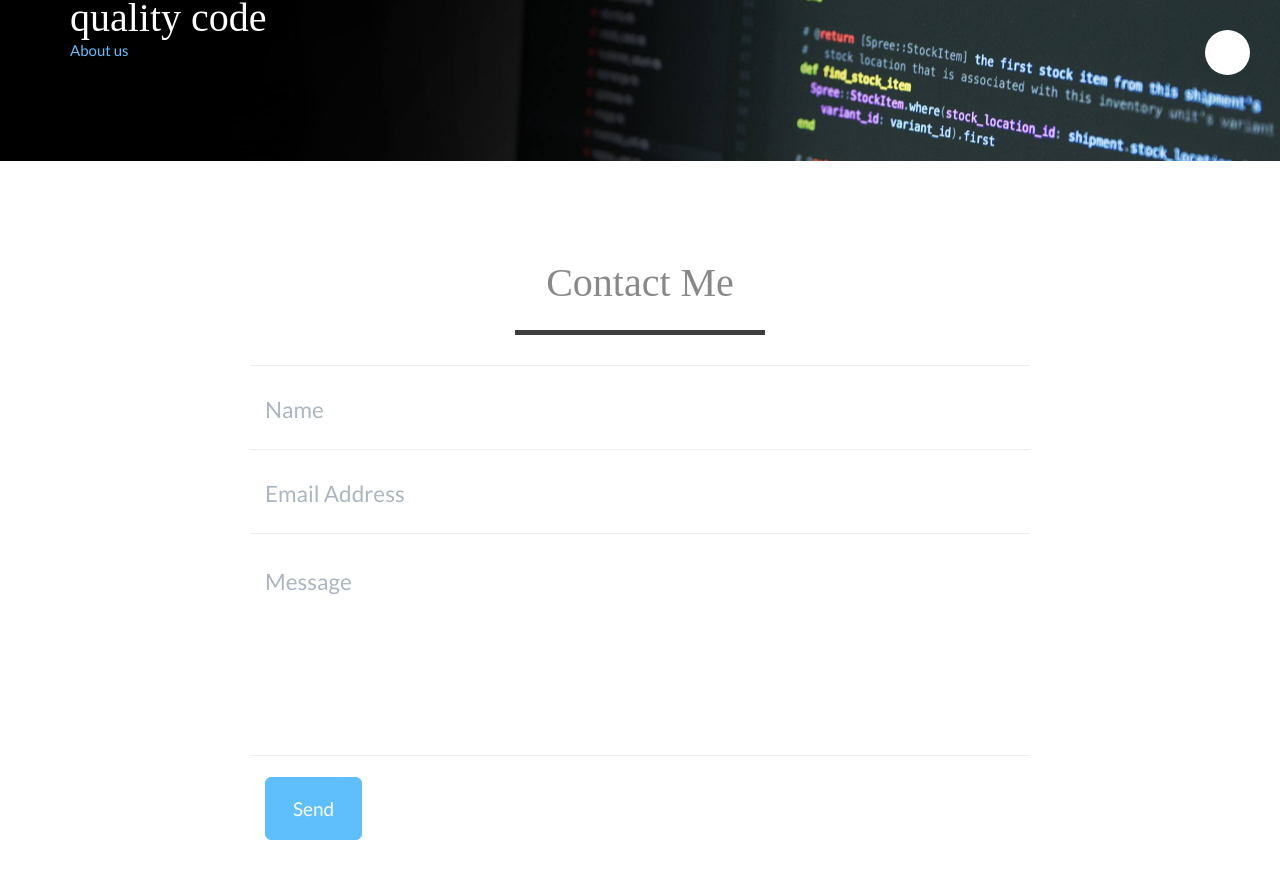
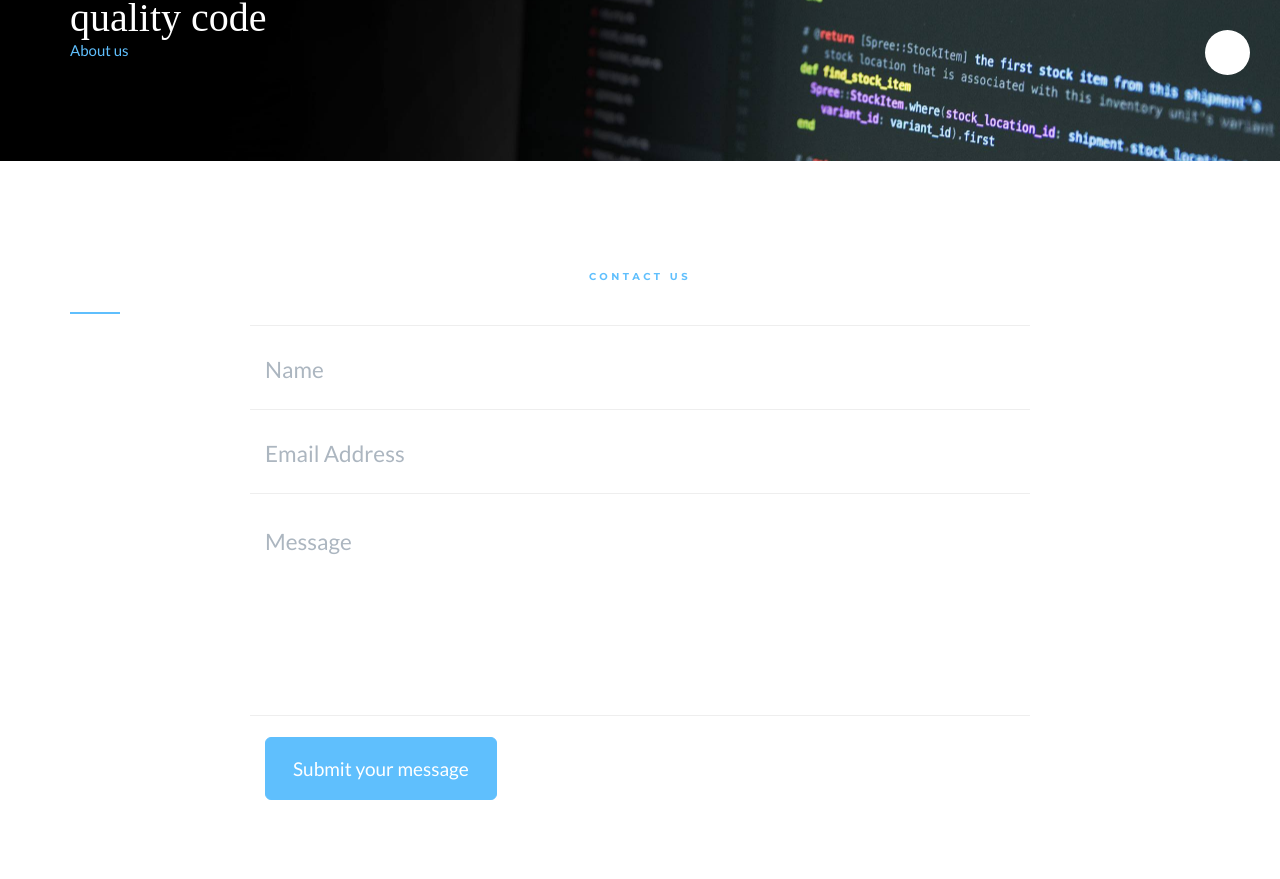
Before and after one commit to nodestack/nodestack.github.io, a Jekyll site: the page built from index.html, in a window 1280 px wide and 900 px high, scrolled down 1587 px. Shown: the top 879 px of the window. Built offline with Jekyll 4.4.1, drawn with Linux system fonts in a browser that asks for light colours; nearby versions of some CDN libraries; some web fonts are replaced.

Commit message:
Update contact_static.html

```diff
--- a/_includes/contact_static.html
+++ b/_includes/contact_static.html
@@ -3,23 +3,22 @@
 	<div class="container">
 		<div class="row">
 			<div class="col-lg-12 text-center">
-				<h2>Contact Me</h2>
-				<hr class="star-primary">
+				<h6>Contact Us</h6>
 			</div>
 		</div>
 		<div class="row">
 			<div class="col-lg-8 col-lg-offset-2">
-				<form  action="//formspree.io/you@email.com" method="POST" name="sentMessage" id="contactForm" novalidate>
+				<form  action="//formspree.io/hello@nodestack.io" method="POST" name="sentMessage" id="contactForm" novalidate>
 					<div class="row control-group">
 						<div class="form-group col-xs-12 floating-label-form-group controls">
-							<label>Name</label>
+							<label>Your name</label>
 							<input type="text" name="name" class="form-control" placeholder="Name" id="name" required data-validation-required-message="Please enter your name.">
 							<p class="help-block text-danger"></p>
 						</div>
 					</div>
 					<div class="row control-group">
 						<div class="form-group col-xs-12 floating-label-form-group controls">
-							<label>Email Address</label>
+							<label>Your email address</label>
 							<input type="email" name="_replyto" class="form-control" placeholder="Email Address" id="email" required data-validation-required-message="Please enter your email address.">
 							<p class="help-block text-danger"></p>
 						</div>
@@ -39,7 +38,7 @@
 					<div id="success"></div>
 					<div class="row">
 						<div class="form-group col-xs-12">
-							<button type="submit" class="btn btn-success btn-lg">Send</button>
+							<button type="submit" class="btn btn-success btn-lg">Submit your message</button>
 						</div>
 					</div>
 				</form>
```
Also changed, not shown: other parts of _includes/contact_static.html (+1 -1 lines).
